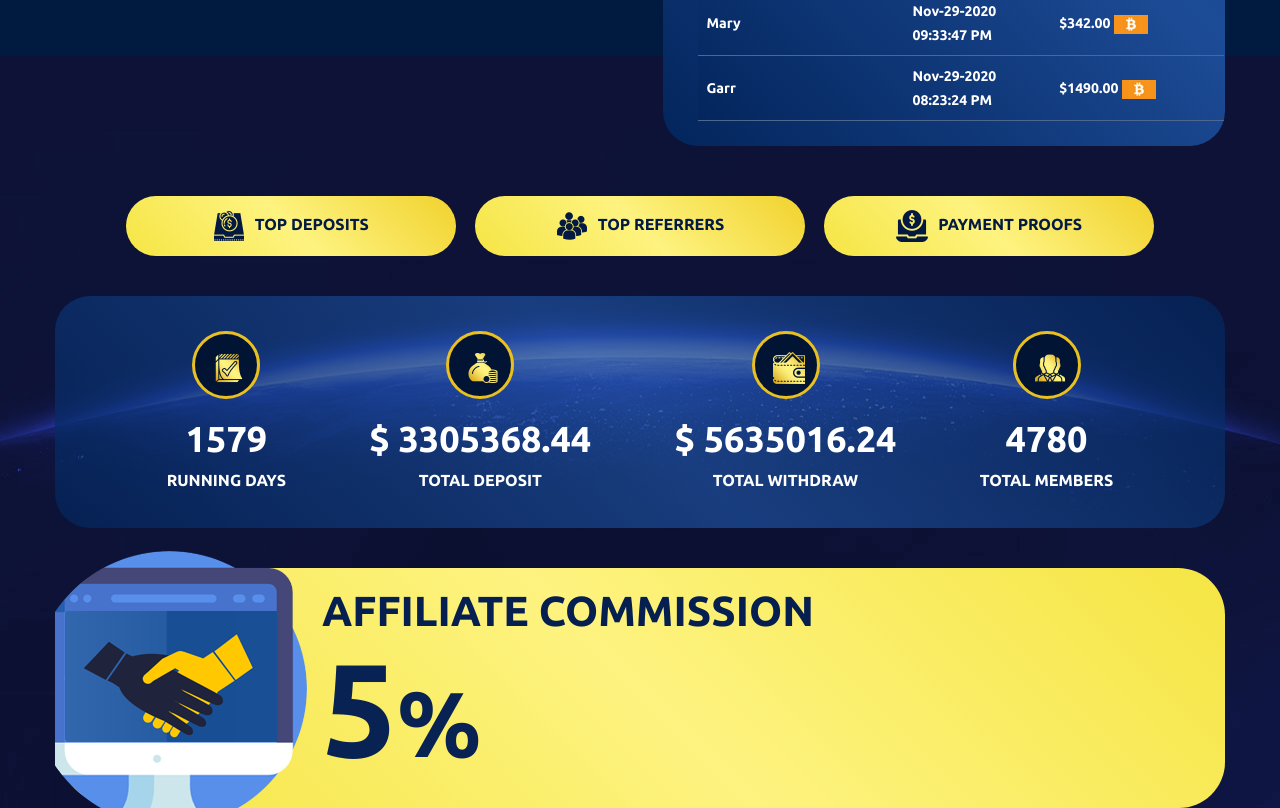
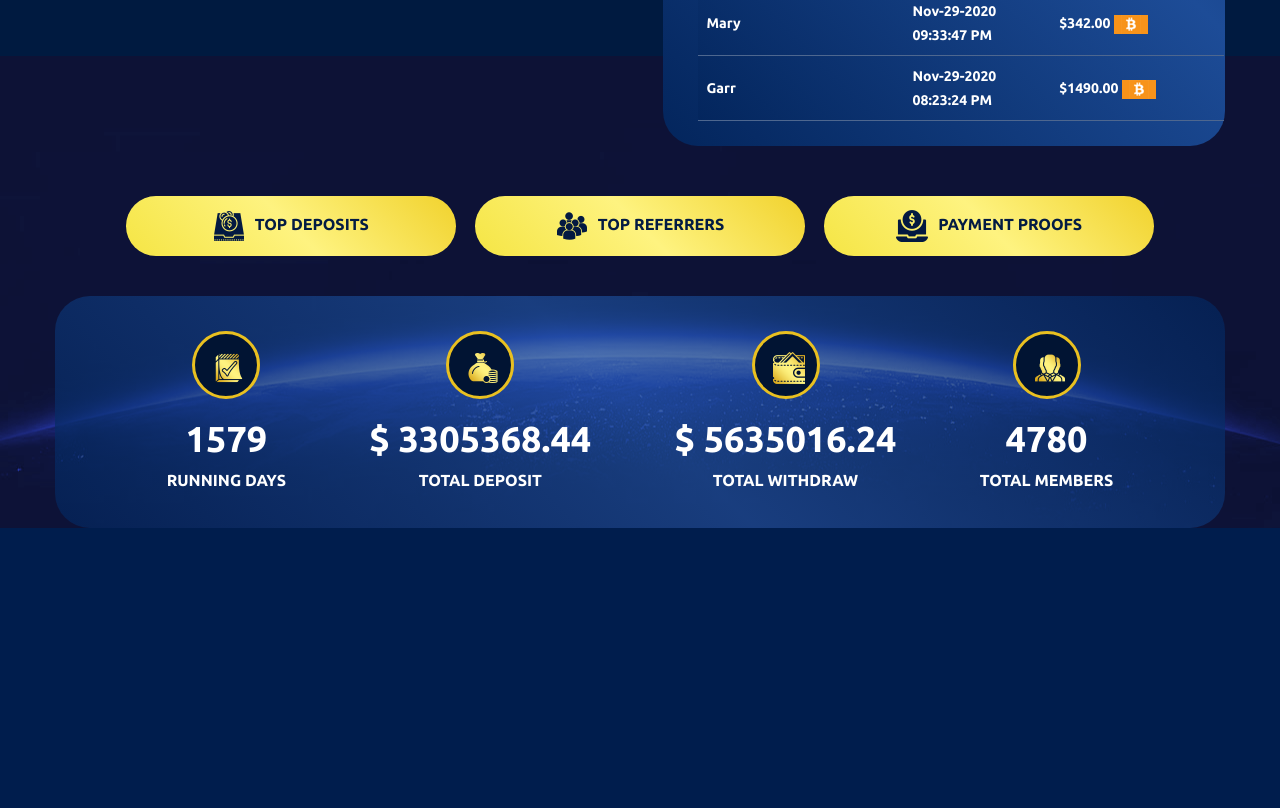
Before and after one commit to CodeTemplar99/Access-crypto, a plain HTML site: page index.html in a window 1280 px wide. Shown: the part 3838-4646 px from the top of the page. After the commit the page ends 4366 px from the top, so only its background shows below. Drawn offline with nearby package versions, Linux system fonts and the light colour scheme.

Commit message:
no empty

```diff
--- a/index.html
+++ b/index.html
@@ -542,7 +542,7 @@
           <p>Total Members</p>
         </div>
       </div>
-      <div class="safesecurewrap">
+      <!-- <div class="safesecurewrap">
         <div class="safesecureright"> <span class="icon zoomIn wow"><img src="styles/images/affiliateicon.png"
               alt="" /></span>
           <div class="info">
@@ -550,7 +550,7 @@
             <h4 class="bounceInUp wow">5<span>%</span></h4>
           </div>
         </div>
-      </div>
+      </div> -->
     </div>
   </div>
   <div class="modal fade" id="myModal" role="dialog">
```
Also changed, not shown: indexbc14.html (+2 -2 lines).
